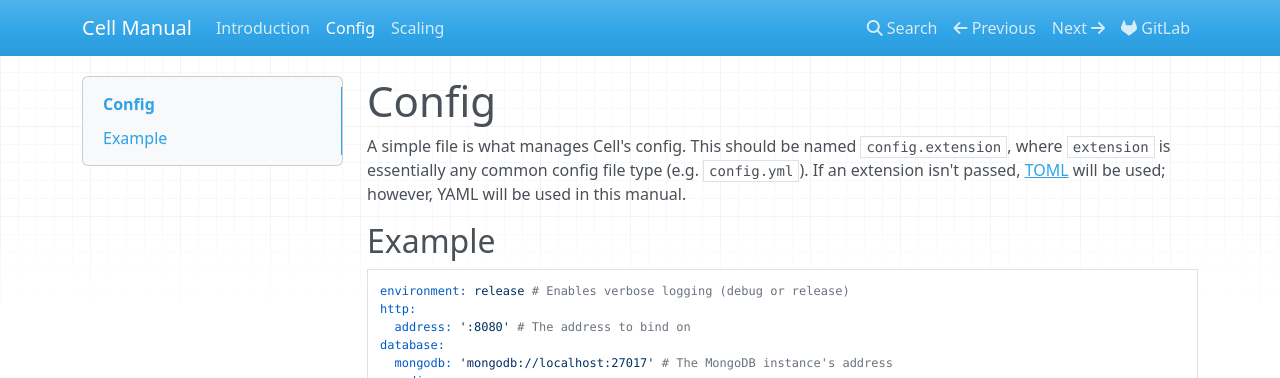
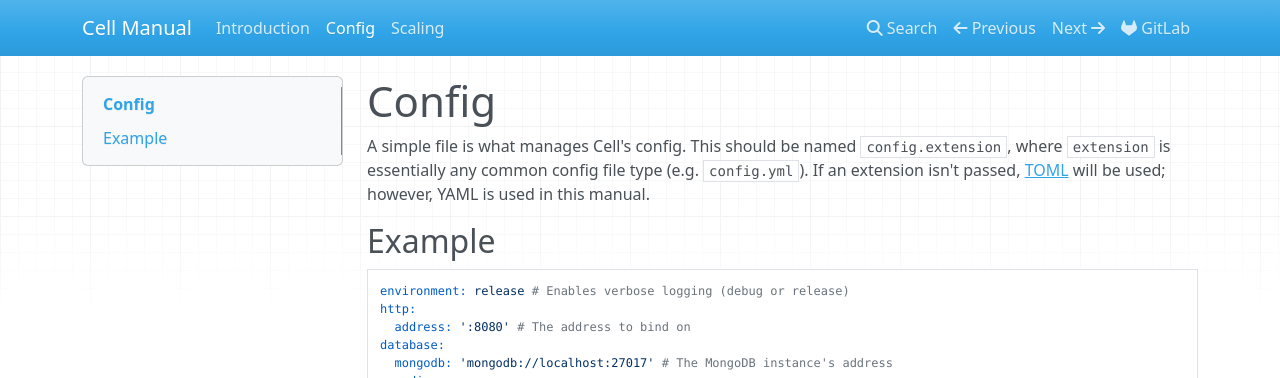
Before and after one commit to open-slicer/cell, an MkDocs documentation site: the page built from docs/config.md, in a window 1280 px wide. Shown: the top 378 px of the page. Built offline with MkDocs 1.6.1, drawn with Linux system fonts in a browser that asks for light colours; nearby versions of some CDN libraries.

Commit message:
docs: "will be" -> "is"

```diff
--- a/docs/config.md
+++ b/docs/config.md
@@ -1,6 +1,6 @@
 # Config
 
-A simple file is what manages Cell's config. This should be named `config.extension`, where `extension` is essentially any common config file type (e.g. `config.yml`). If an extension isn't passed, [TOML](https://github.com/toml-lang/toml) will be used; however, YAML will be used in this manual.
+A simple file is what manages Cell's config. This should be named `config.extension`, where `extension` is essentially any common config file type (e.g. `config.yml`). If an extension isn't passed, [TOML](https://github.com/toml-lang/toml) will be used; however, YAML is used in this manual.
 
 ## Example
 
```
